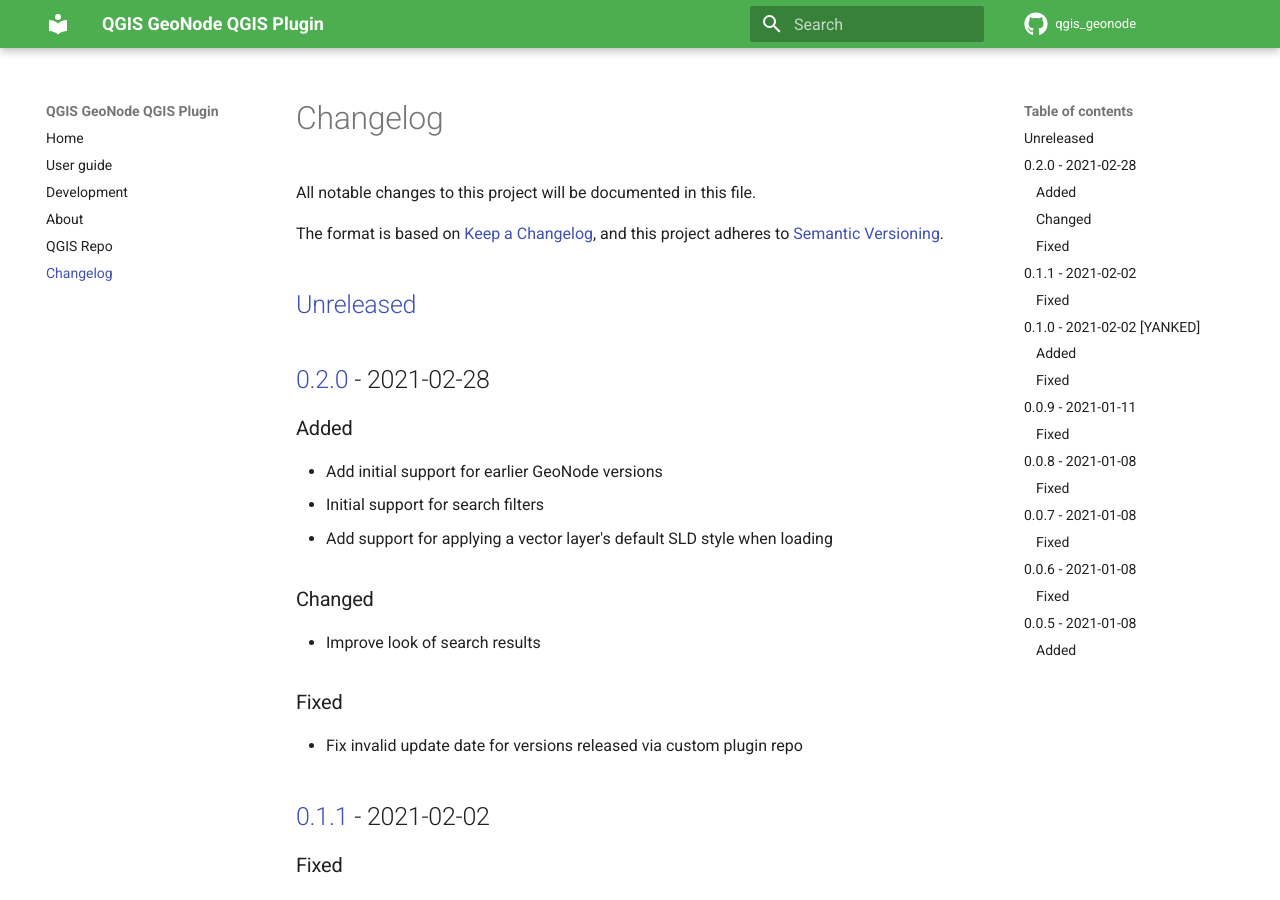
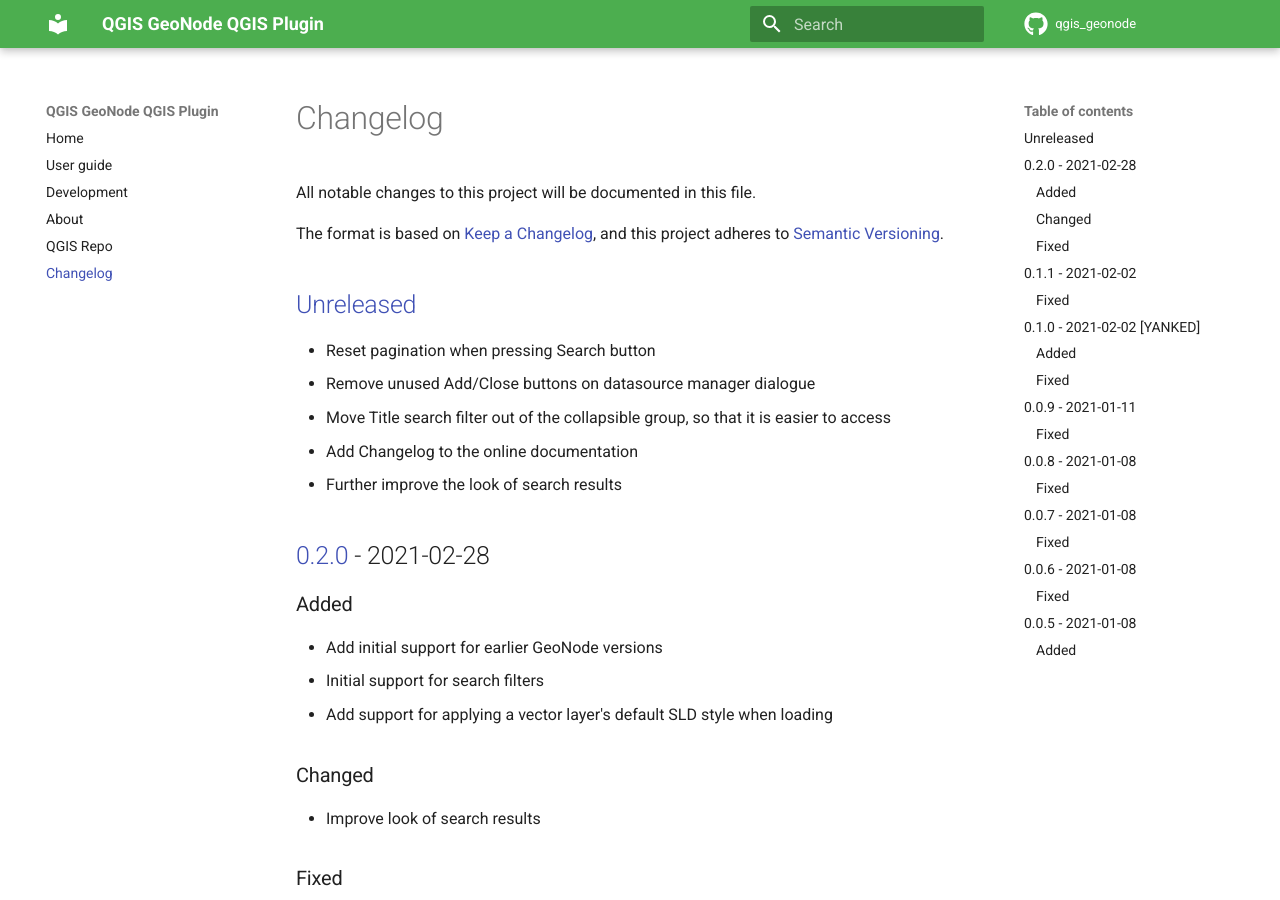
Before and after one commit to GeoNode/QGISGeoNodePlugin, an MkDocs documentation site: the page built from docs/changelog-base.md, in a window 1280 px wide and 900 px high. Built offline with MkDocs 1.6.1 and Material for MkDocs 9.7.7, drawn with Linux system fonts in a browser that asks for light colours; comment, search, counter and statistics services are not loaded.

Commit message:
Update CHANGELOG.md and fix minor docs bug

```diff
--- a/CHANGELOG.md
+++ b/CHANGELOG.md
@@ -5,6 +5,11 @@
 and this project adheres to [Semantic Versioning](https://semver.org/spec/v2.0.0.html).
 
 ## [Unreleased]
+- Reset pagination when pressing Search button
+- Remove unused Add/Close buttons on datasource manager dialogue
+- Move Title search filter out of the collapsible group, so that it is easier to access
+- Add Changelog to the online documentation
+- Further improve the look of search results
 
 
 ## [0.2.0] - 2021-02-28
```
Also changed, not shown: docs/development.md (+1 -1 lines).
